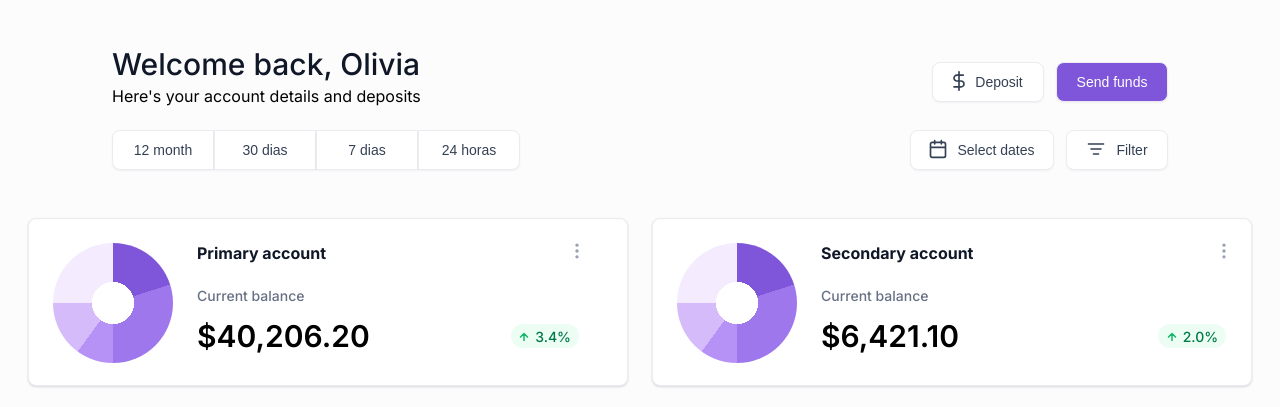
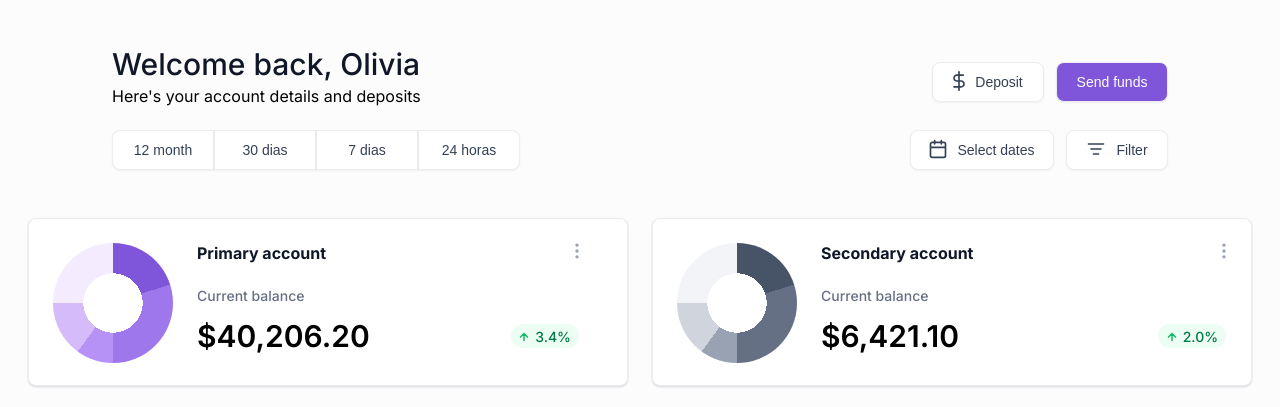
Before and after one commit to Anthematica/html_and_css_test, a plain HTML site: page index.html in a window 1280 px wide. Shown: the part 75-482 px from the top of the page. Drawn offline with Linux system fonts and the light colour scheme; a web font is replaced by a local one.

Commit message:
Estableciendo el color correcto de el donutchart y ajustando el radio de los donutschart

```diff
--- a/css/index.css
+++ b/css/index.css
@@ -4,8 +4,12 @@
     --primary-400:#B692F6;
     --primary-300: #D6BBFB;
     --gray: #344054;
+    --gray-100: #F2F4F7;
     --gray-900: #101828;
+    --gray-600:#475467;
     --gray-700: #344054;
+    --gray-300: #D0D5DD;
+    --gray-400: #98A2B3;
     --gray--500: #667085;
     --primary-100: #F4EBFF;
     --succes-50: #ECFDF3;
@@ -287,9 +291,14 @@ main {
     width: 120px;
     height: 120px;
     border-radius: 50%;
-    background-image: radial-gradient(white 25%,transparent 25% 100%),
+    background-image: radial-gradient(white 35%,transparent 35% 100%),
     conic-gradient(var(--purple) 0, var(--purple) 20%, var(--primary-500) 20%, var(--primary-500) 50%, var(--primary-400) 50%, var(--primary-400) 60%, var(--primary-300) 60%, var(--primary-300) 75%, var(--primary-100) 75%, var(--primary-100) 100%);
     margin-inline-end: 24px;
+}
+
+.donut_chart2 {
+    background-image: radial-gradient(white 35%,transparent 35% 100%),
+    conic-gradient(var(--gray-600) 0, var(--gray-600) 20%, var(--gray--500) 20%, var(--gray--500) 50%, var(--gray-400) 50%, var(--gray-400) 60%, var(--gray-300) 60%, var(--gray-300) 75%, var(--gray-100) 75%, var(--gray-100) 100%);
 }
 
 .donut_chart_info_row1 {
--- a/index.html
+++ b/index.html
@@ -137,7 +137,7 @@
                 </div>
             </div>
             <div class="card">
-                <div class="donut_chart">
+                <div class="donut_chart donut_chart2">
                 </div>
                 <div class="donut_chart_info">
                     <div  class="donut_chart_info_up">
@@ -177,9 +177,7 @@
                             <path d="M1.99999 14.6666C2.46023 14.6666 2.83332 14.2935 2.83332 13.8333C2.83332 13.3731 2.46023 13 1.99999 13C1.53975 13 1.16666 13.3731 1.16666 13.8333C1.16666 14.2935 1.53975 14.6666 1.99999 14.6666Z" stroke="#98A2B3" stroke-width="1.66667" stroke-linecap="round" stroke-linejoin="round"/>
                         </svg>
                     </div>
-                    <!-- <div class="mobile_graph_option">
-                        <img src="./assets/images/chart1.png" alt="grafico para telefono">
-                    </div> -->
+
                     <div class="background-lines">
                             <svg width="746" height="176" viewBox="0 0 746 176" fill="none" xmlns="http://www.w3.org/2000/svg">
                                 <g style="mix-blend-mode:multiply" opacity="0.1">
```
